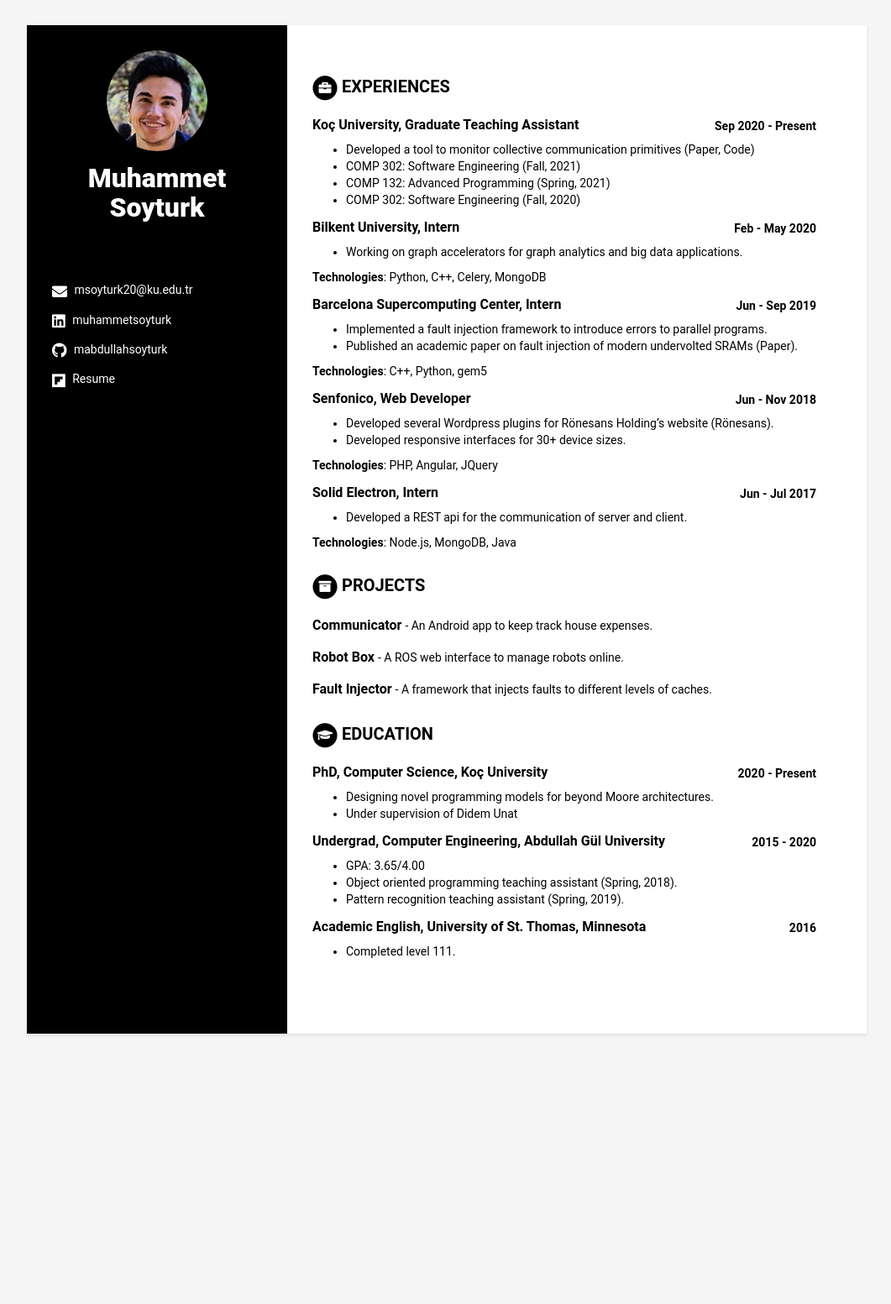
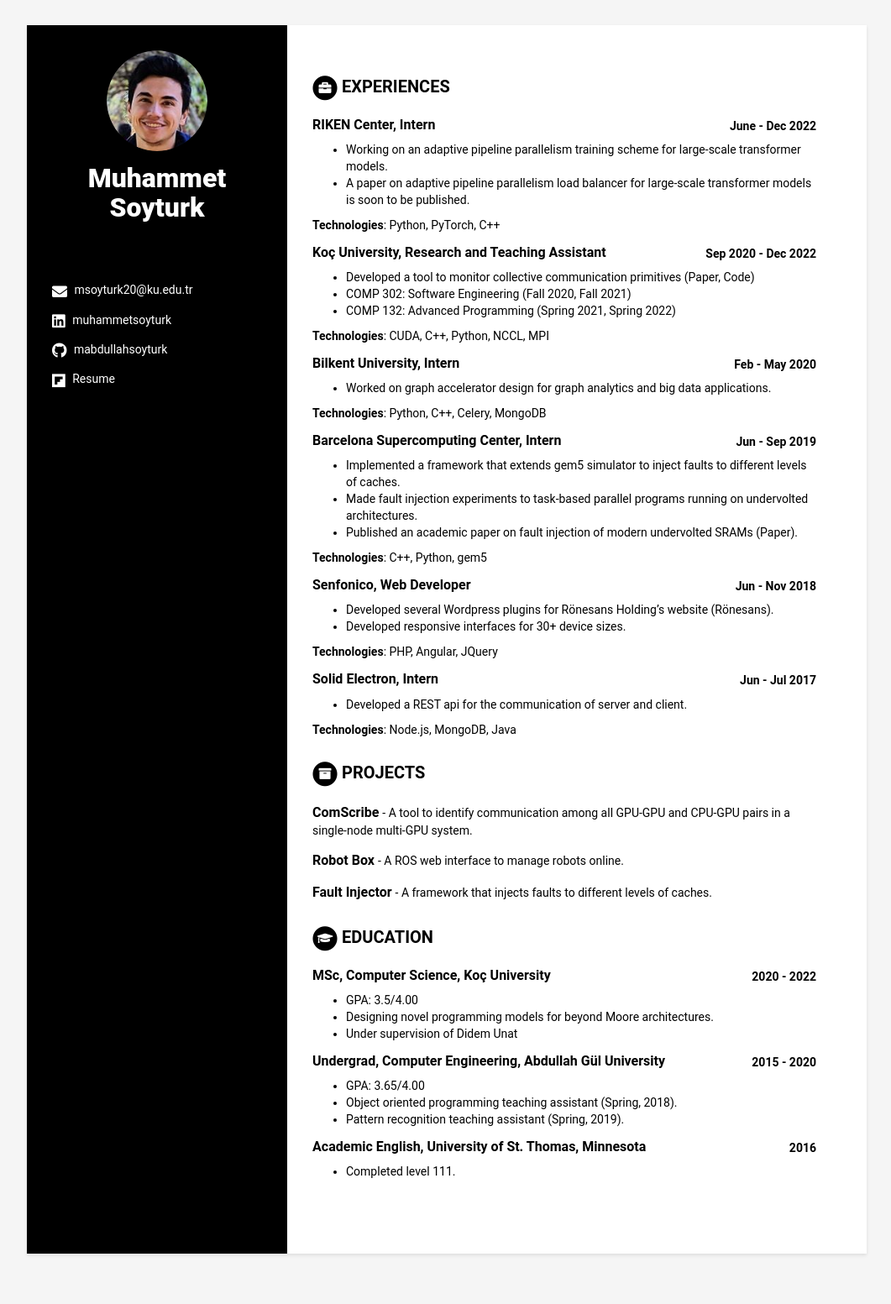
Before and after one commit to mabdullahsoyturk/mabdullahsoyturk.github.io, a Jekyll site: the page built from index.html, in a window 1280 px wide. Shown: the whole page at 84% size, without its empty margins (108-1169 px from the left). Built offline with Jekyll 4.4.1, drawn with Linux system fonts in a browser that asks for light colours; before the commit the page ends 1291 px from its top, so only the background shows below that.

Commit message:
update resume

```diff
--- a/_data/data.yml
+++ b/_data/data.yml
@@ -12,9 +12,10 @@
     resume: Resume
 
 education:
-    - title: PhD, Computer Science, Koç University
-      time: 2020 - Present
+    - title: MSc, Computer Science, Koç University
+      time: 2020 - 2022
       details: |
+          - GPA: 3.5/4.00
           - Designing novel programming models for beyond Moore architectures.
           - Under supervision of [Didem Unat](http://home.ku.edu.tr/~dunat/)
     - title: Undergrad, Computer Engineering, Abdullah Gül University
@@ -28,26 +29,33 @@
       details: |
           - Completed level 111.
 experiences:
-    - title: Koç University, Graduate Teaching Assistant
-      time: Sep 2020 - Present
+    - title: RIKEN Center, Intern
+      time: June - Dec 2022
+      company: Kobe, Japan
+      details: |
+        - Working on an adaptive pipeline parallelism training scheme for large-scale transformer models.
+        - A paper on adaptive pipeline parallelism load balancer for large-scale transformer models is soon to be published.
+      technologies: Python, PyTorch, C++
+    - title: Koç University, Research and Teaching Assistant
+      time: Sep 2020 - Dec 2022
       company: Koç University, Istanbul
       details: |
         - Developed a tool to monitor collective communication primitives (<a target="_blank" href="https://arxiv.org/abs/2110.10401">Paper</a>, <a target="_blank" href="https://github.com/ParCoreLab/ComScribe">Code</a>)
-        - COMP 302: Software Engineering (Fall, 2021)
-        - COMP 132: Advanced Programming (Spring, 2021)
-        - COMP 302: Software Engineering (Fall, 2020)
-      technologies:
+        - COMP 302: Software Engineering (Fall 2020, Fall 2021)
+        - COMP 132: Advanced Programming (Spring 2021, Spring 2022)
+      technologies: CUDA, C++, Python, NCCL, MPI
     - title: Bilkent University, Intern
       time: Feb - May 2020
       company: Bilkent University, Ankara
       details: |
-        - Working on graph accelerators for graph analytics and big data applications.
+        - Worked on graph accelerator design for graph analytics and big data applications.
       technologies: Python, C++, Celery, MongoDB
     - title: Barcelona Supercomputing Center, Intern
       time: Jun - Sep 2019
       company: Barcelona Supercomputing Center, Barcelona
       details: |
-        - Implemented a fault injection framework to introduce errors to parallel programs.
+        - Implemented a framework that extends gem5 simulator to inject faults to different levels of caches.
+        - Made fault injection experiments to task-based parallel programs running on undervolted architectures.
         - Published an academic paper on fault injection of modern undervolted SRAMs (<a target="_blank" href="https://arxiv.org/pdf/1912.00154.pdf">Paper</a>).
       technologies: C++, Python, gem5
     - title: Senfonico, Web Developer
@@ -59,16 +67,16 @@
       technologies: PHP, Angular, JQuery
     - title: Solid Electron, Intern
       time: Jun - Jul 2017
-      company: Hamburg University of Technology, Hamburg
+      company:
       details: |
         - Developed a REST api for the communication of server and client.
       technologies: Node.js, MongoDB, Java
 projects:
     title: Projects
     assignments:
-      - title: Communicator
-        link: "https://github.com/mabdullahsoyturk/Communicator"
-        tagline: "An Android app to keep track house expenses."
+      - title: ComScribe
+        link: "https://github.com/ParCoreLab/ComScribe"
+        tagline: "A tool to identify communication among all GPU-GPU and CPU-GPU pairs in a single-node multi-GPU system."
       - title: Robot Box
         link: "https://github.com/mabdullahsoyturk/robot-box"
         tagline: "A ROS web interface to manage robots online."
```
Also changed, not shown: 1 other file.
